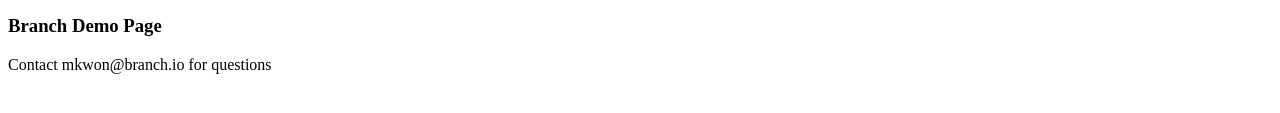
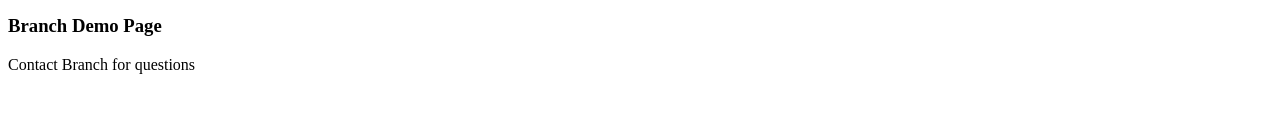
Before and after one commit to oshpilev-branch/oshpilev-branch.github.io, a plain HTML site: page workshop.html in a window 1280 px wide. Shown: the part 583-696 px from the top of the page. Drawn offline with Linux system fonts and the light colour scheme.

Commit message:
adding test page

```diff
--- a/workshop.html
+++ b/workshop.html
@@ -151,7 +151,7 @@
             <div class="container">
                 <div class="row">
                     <div class="col-lg-12">
-                        Contact mkwon@branch.io for questions
+                        Contact Branch for questions
                     </div>
                 </div>
             </div>
```
